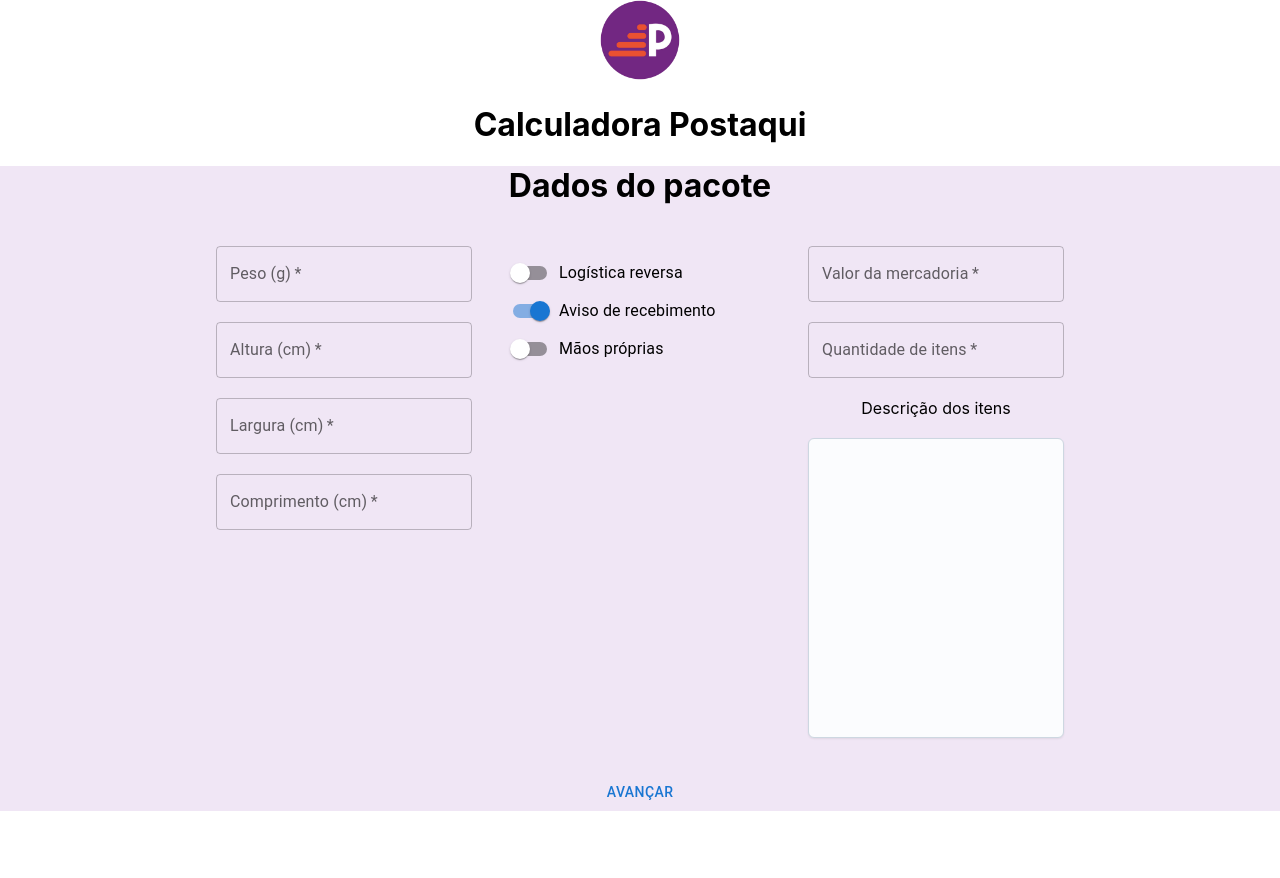
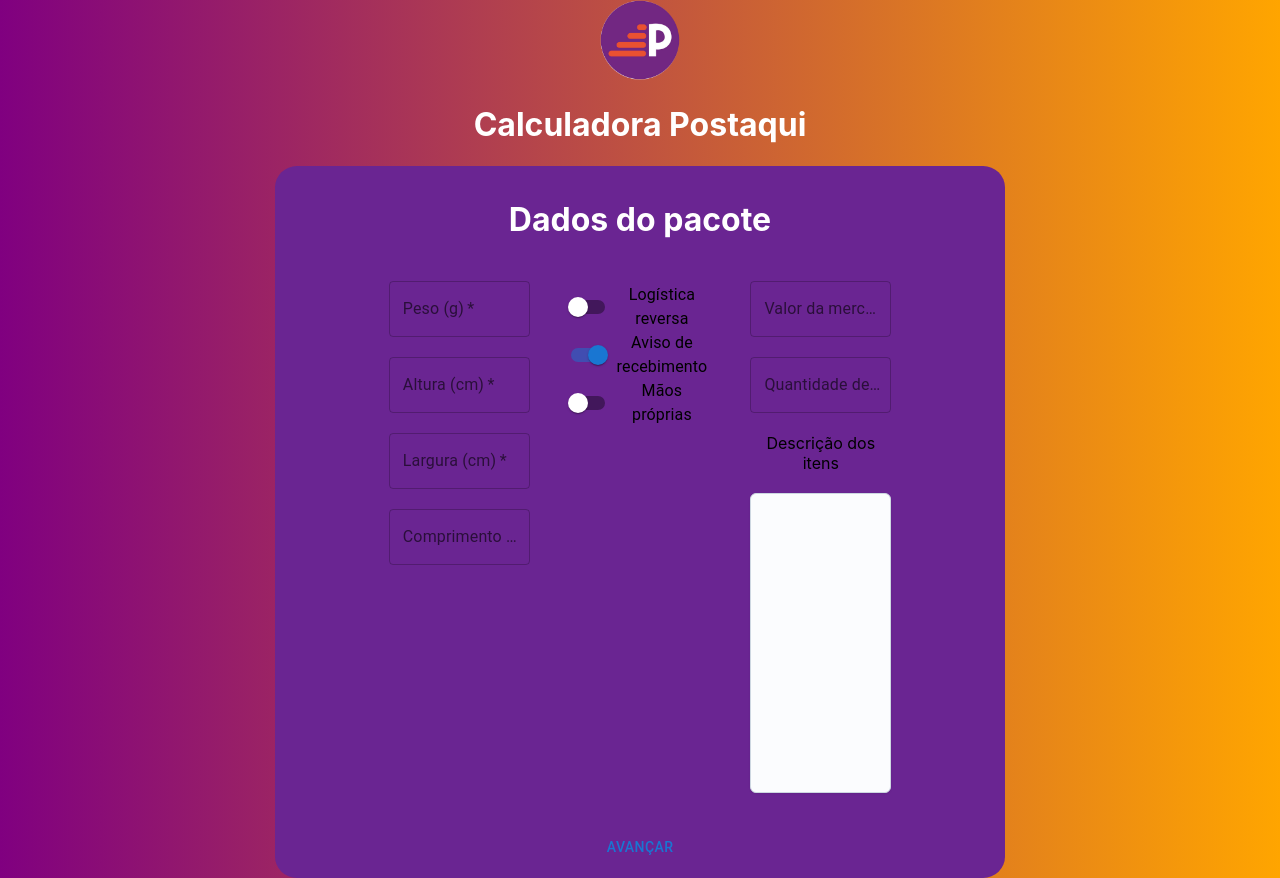
Before and after one commit to GiovaniFZ/Mini-Calculadora, a React (Create React App) app: page /pacote_envio in a window 1280 px wide. Before the commit the page ends 811 px from the top, so only its background shows below. Built offline with nearby package versions, Linux system fonts and the light colour scheme.

Commit message:
Melhorias no design

```diff
--- a/src/App.css
+++ /dev/null
@@ -1,43 +0,0 @@
-.App {
-  text-align: center;
-}
-
-.dados{
-  padding: 2%;
-  background-color: #f0e6f5;
-}
-
-.App-logo {
-  height: 10vmin;
-  pointer-events: none;
-}
-
-@media (prefers-reduced-motion: no-preference) {
-  .App-logo {
-    animation: App-logo-spin infinite 20s linear;
-  }
-}
-
-.App-header {
-  background-color: #282c34;
-  min-height: 100vh;
-  display: flex;
-  flex-direction: column;
-  align-items: center;
-  justify-content: center;
-  font-size: calc(10px + 2vmin);
-  color: white;
-}
-
-.App-link {
-  color: #61dafb;
-}
-
-@keyframes App-logo-spin {
-  from {
-    transform: rotate(0deg);
-  }
-  to {
-    transform: rotate(360deg);
-  }
-}
--- a/src/pages/Layout.css
+++ b/src/pages/Layout.css
@@ -1,18 +1,36 @@
 .App {
     text-align: center;
+    background:  linear-gradient(90deg, purple, orange);
   }
 
 .App-logo {
     height: 10vmin;
 }
 
+.background{
+  background:  linear-gradient(90deg, purple, orange);
+  height: 100vh;
+}
+
 .dados{
-    background-color: #f0e6f5;
-  }
+    background-color: #6a2592;
+    border-radius: 3%;
+    padding: 1%;
+    width: 55%;
+    align-items: center;
+    margin: 0 auto;
+}
 
 .box{
   width: 100%;
   height: 300px;
+}
+
+.inputs{
+  display: flex;
+  justify-content: center;
+  gap: 1%;
+  margin-bottom: 2%;
 }
 
 .packageField{
@@ -24,6 +42,6 @@
   gap: 20px;
 }
 
-TextField{
-  color: #FFFFFF
+h1{
+  color: white;
 }
--- a/src/pages/LayoutOrDest.js
+++ b/src/pages/LayoutOrDest.js
@@ -22,11 +22,14 @@ function LayoutOrDest(role, path) {
 
   // Configuração do Layout padrão
   const layout = LayoutPad();
+
   return (
     <div className='App'>
+      <div className='background'>
       {layout}
       <form id="calcForm" className='dados'>
         <h1>Dados de {role}</h1>
+        <div className='inputs'>
         <CustomTextField
           required
           id="name"
@@ -45,6 +48,8 @@ function LayoutOrDest(role, path) {
           label="Telefone"
           placeholder="Ex: (11) 11111-1111"
         />
+        </div>
+        <div className='inputs'>
         <CustomTextField
           required
           id="outlined-required"
@@ -58,7 +63,7 @@ function LayoutOrDest(role, path) {
           label="CEP"
           placeholder="Ex: 11111-000"
         />
-        <FormControl>
+        <FormControl variant="filled" size="big">
           <InputLabel id="state">Estado</InputLabel>
           <Select
             labelId="state"
@@ -66,12 +71,16 @@ function LayoutOrDest(role, path) {
             value={state}
             label="Estado"
             onChange={handleChange}
+            sx={{ backgroundColor:'white' }}
+            style={{ width: 210 }}
           >
             <MenuItem value="sp">SP</MenuItem>
             <MenuItem value="mg">MG</MenuItem>
             <MenuItem value="rj">RJ</MenuItem>
           </Select>
         </FormControl>
+        </div>
+        <div className='inputs'>
         <CustomTextField
           required
           id="outlined-required"
@@ -91,6 +100,8 @@ function LayoutOrDest(role, path) {
           label="Rua"
           placeholder="Ex: 15 de Novembro"
         />
+        </div>
+        <div className='inputs'>
         <CustomTextField
           required
           id="outlined-required"
@@ -102,9 +113,10 @@ function LayoutOrDest(role, path) {
           label="Complemento"
           placeholder="Ex: Casa 20"
         />
-        <p></p>
-        <Button onClick={() => changeScreen(path)}>Avançar</Button>
+        </div>
+        <Button variant="contained" onClick={() => changeScreen(path)}>Avançar</Button>
       </form>
+      </div>
     </div>
   );
 }
--- a/src/pages/PacoteEnvio.js
+++ b/src/pages/PacoteEnvio.js
@@ -4,6 +4,7 @@ import './Layout.css'
 import { TextField, Switch, FormGroup, FormControlLabel, Button } from "@mui/material";
 import Textarea from '@mui/joy/Textarea';
 import { useNavigate } from 'react-router-dom';
+
 
 function PacoteEnvio() {
     const layout = LayoutPad();
```
Also changed, not shown: src/components/CustomSelect.js (added, +14 -0 lines).
